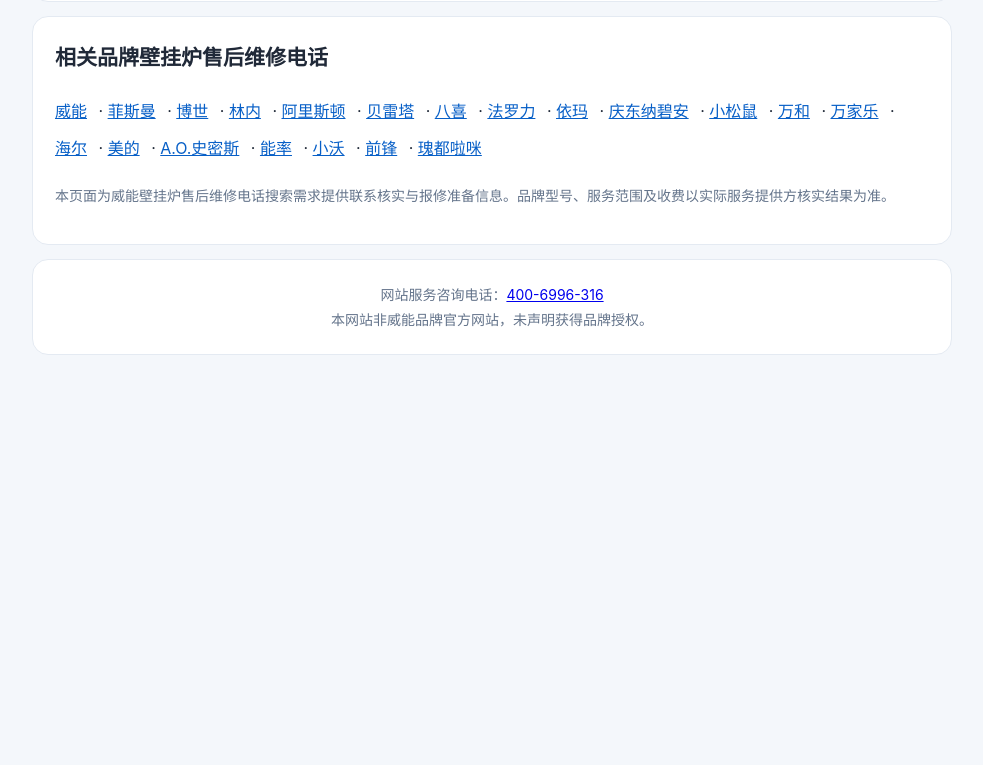
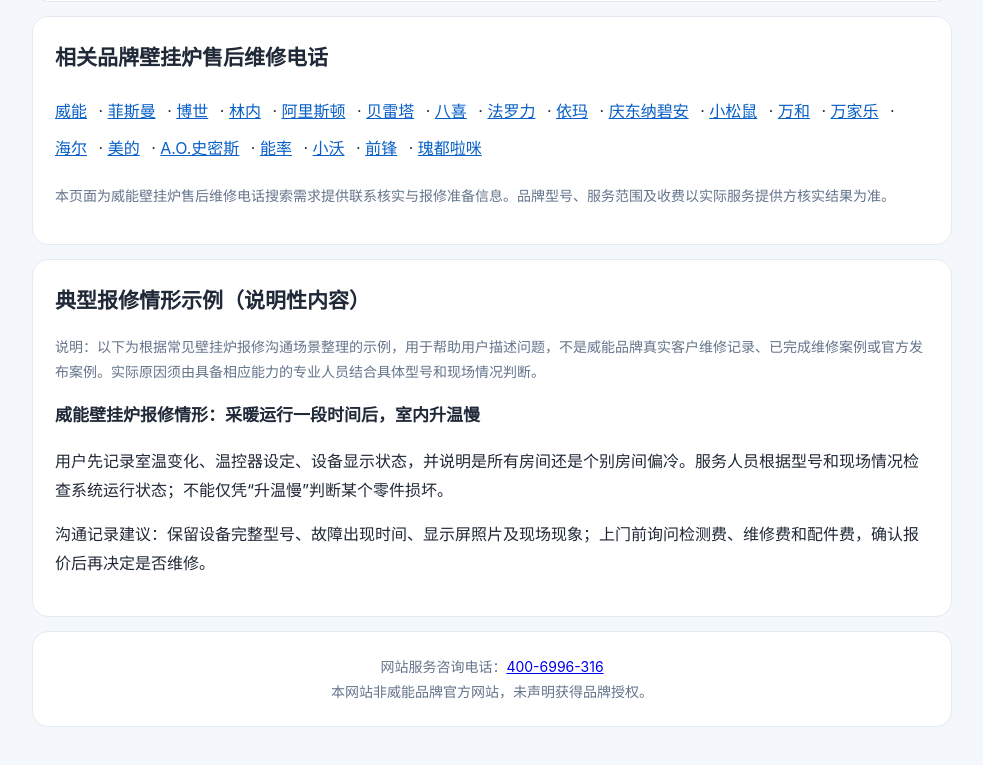
Before and after one commit to yangyangyang960/shouhou, a plain HTML site: page vaillant-wall-hung-boiler-service-phone.html in a window 1280 px wide. Shown: the part 2212-2977 px from the top of the page, without its empty margins (148-1131 px from the left). Before the commit the page ends 2625 px from the top, so only its background shows below. Drawn offline with Linux system fonts and the light colour scheme.

Commit message:
为威能壁挂炉页面补充明确标注的报修情形示例

```diff
--- a/vaillant-wall-hung-boiler-service-phone.html
+++ b/vaillant-wall-hung-boiler-service-phone.html
@@ -9,5 +9,7 @@
 <section><h2>联系威能壁挂炉维修服务前，建议准备什么？</h2><ul><li>设备品牌、完整型号和铭牌信息；</li><li>所在城市及详细服务区域；</li><li>故障代码照片，或故障发生时的简短视频；</li><li>故障出现时间、频率，以及此前是否维修过；</li><li>是否仍在保修期，以及购买凭证（如有）。</li></ul><p>沟通时先确认是否收取上门检测费、维修费和配件费，要求报价项目清晰；更换配件前确认配件名称、价格和保修约定。</p></section>
 <section><h2>威能壁挂炉售后电话常见问题</h2><h3>“威能壁挂炉售后电话”就是网站上的这个号码吗？</h3><p>不是同一概念。400-6996-316是本网站服务咨询电话，并非威能品牌官方热线。需要品牌官方服务时，请以产品说明书、官方网页或官方客服公布的信息为准。</p><h3>拨打威能壁挂炉维修电话前要提供什么？</h3><p>建议准备型号、所在地区、故障代码和现象。信息越完整，越方便接听方判断是否能提供对应服务。</p><h3>壁挂炉出现故障可以自己拆开检查吗？</h3><p>不建议。壁挂炉涉及燃气、燃烧和电气部件，请勿自行拆机、改动燃气连接或调整燃烧参数，应由合格专业人员处理。</p><h3>闻到燃气味怎么办？</h3><p>不要点火，不要操作电器开关或使用可能产生火花的设备；在确保安全的情况下关闭气源，立即离开现场到室外安全区域，并联系当地燃气应急服务或消防部门。</p></section>
 <section><h2>相关品牌壁挂炉售后维修电话</h2><p class="brandnav"><a href="vaillant-wall-hung-boiler-service-phone.html">威能</a> · <a href="viessmann-wall-hung-boiler-service-phone.html">菲斯曼</a> · <a href="bosch-wall-hung-boiler-service-phone.html">博世</a> · <a href="rinnai-wall-hung-boiler-service-phone.html">林内</a> · <a href="ariston-wall-hung-boiler-service-phone.html">阿里斯顿</a> · <a href="beretta-wall-hung-boiler-service-phone.html">贝雷塔</a> · <a href="baxi-wall-hung-boiler-service-phone.html">八喜</a> · <a href="ferroli-wall-hung-boiler-service-phone.html">法罗力</a> · <a href="immergas-wall-hung-boiler-service-phone.html">依玛</a> · <a href="kdnavien-wall-hung-boiler-service-phone.html">庆东纳碧安</a> · <a href="squirrel-wall-hung-boiler-service-phone.html">小松鼠</a> · <a href="vanward-wall-hung-boiler-service-phone.html">万和</a> · <a href="macro-wall-hung-boiler-service-phone.html">万家乐</a> · <a href="haier-wall-hung-boiler-service-phone.html">海尔</a> · <a href="midea-wall-hung-boiler-service-phone.html">美的</a> · <a href="aosmith-wall-hung-boiler-service-phone.html">A.O.史密斯</a> · <a href="noritz-wall-hung-boiler-service-phone.html">能率</a> · <a href="smallwo-wall-hung-boiler-service-phone.html">小沃</a> · <a href="qianfeng-wall-hung-boiler-service-phone.html">前锋</a> · <a href="kiturami-wall-hung-boiler-service-phone.html">瑰都啦咪</a></p><p class="muted">本页面为威能壁挂炉售后维修电话搜索需求提供联系核实与报修准备信息。品牌型号、服务范围及收费以实际服务提供方核实结果为准。</p></section>
+<section><h2>典型报修情形示例（说明性内容）</h2><p class="note">说明：以下为根据常见壁挂炉报修沟通场景整理的示例，用于帮助用户描述问题，不是威能品牌真实客户维修记录、已完成维修案例或官方发布案例。实际原因须由具备相应能力的专业人员结合具体型号和现场情况判断。</p><h3>威能壁挂炉报修情形：采暖运行一段时间后，室内升温慢</h3><p>用户先记录室温变化、温控器设定、设备显示状态，并说明是所有房间还是个别房间偏冷。服务人员根据型号和现场情况检查系统运行状态；不能仅凭“升温慢”判断某个零件损坏。</p><p>沟通记录建议：保留设备完整型号、故障出现时间、显示屏照片及现场现象；上门前询问检测费、维修费和配件费，确认报价后再决定是否维修。</p></section>
+
 <footer>网站服务咨询电话：<a href="tel:4006996316">400-6996-316</a><br>本网站非威能品牌官方网站，未声明获得品牌授权。</footer>
 </main></body></html>
```
